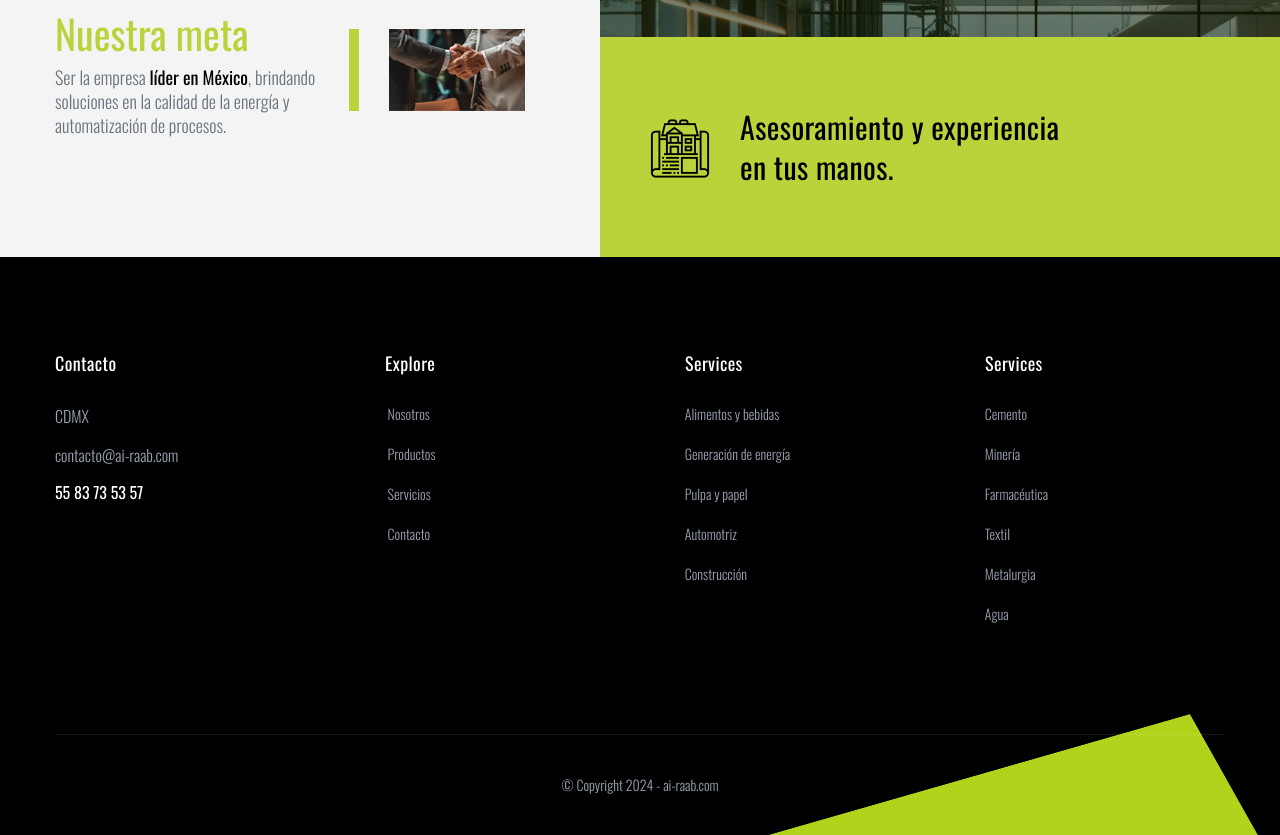
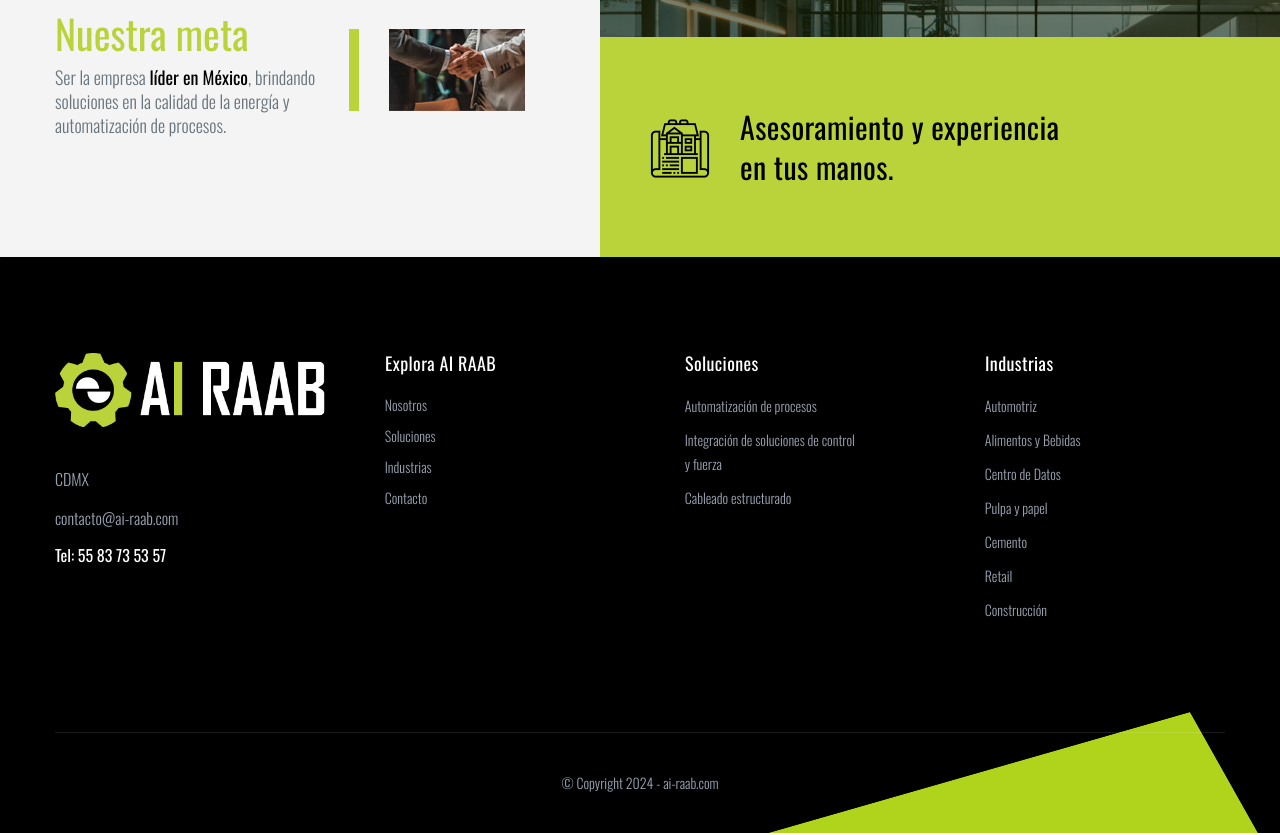
Before and after one commit to GenesisDigitalAurora/ai-raab, a plain HTML site: page about.html in a window 1280 px wide. Shown: the part 1190-2025 px from the top of the page. Drawn offline with nearby package versions, Linux system fonts and the light colour scheme.

Commit message:
Fix footer section

```diff
--- a/about.html
+++ b/about.html
@@ -8,7 +8,8 @@
     <meta http-equiv="x-ua-compatible" content="ie=edge">
 
     <title>AI RAAB: Líder en Automatización y Sistemas Eléctricos en México</title>
-    <meta name="description" content="AI RAAB se especializa en soluciones de automatización avanzada y sistemas eléctricos para industrias en México. Descubre cómo nuestra innovación y eficiencia pueden transformar tu negocio.">
+    <meta name="description"
+        content="AI RAAB se especializa en soluciones de automatización avanzada y sistemas eléctricos para industrias en México. Descubre cómo nuestra innovación y eficiencia pueden transformar tu negocio.">
 
     <meta name="viewport" content="width=device-width, initial-scale=1, shrink-to-fit=no">
 
@@ -98,7 +99,8 @@
                             </ul>
                         </div>
                         <div class="offcanvas_footer">
-                            <span><a href="mailto:contacto@ai-raab.com"><i class="fa fa-envelope-o"></i> contacto@ai-raab.com</a></span>
+                            <span><a href="mailto:contacto@ai-raab.com"><i class="fa fa-envelope-o"></i>
+                                    contacto@ai-raab.com</a></span>
                         </div>
                     </div>
                 </div>
@@ -117,7 +119,8 @@
                     <div class="col-lg-12">
                         <div class="header-top-items d-flex justify-content-between align-items-center">
                             <div class="logo">
-                                <a href="index.html"><img src="assets/images/AIRaab_MainLogo.jpg" alt="Equipo de ingeniería de AI RAAB trabajando en soluciones de automatización y sistemas eléctricos innovadores en México"></a>
+                                <a href="index.html"><img src="assets/images/AIRaab_MainLogo.jpg"
+                                        alt="Equipo de ingeniería de AI RAAB trabajando en soluciones de automatización y sistemas eléctricos innovadores en México"></a>
                             </div>
                             <div class="header-top-info d-none d-md-block">
                                 <ul>
@@ -134,7 +137,8 @@
                                     <li>
                                         <i class="fa-brands fa-whatsapp"></i>
                                         <span>Chatea con nosotros en</span>
-                                        <a style="text-decoration: underline;" target="_blank" href="https://wa.me/525610429488?text=Hola%2C%20me%20gustar%C3%ADa%20solicitar%20informaci%C3%B3n%20para%20cotizar%20una%20soluci%C3%B3n%20completa%20con%20AI%20RAAB">Whatsapp</a>
+                                        <a style="text-decoration: underline;" target="_blank"
+                                            href="https://wa.me/525610429488?text=Hola%2C%20me%20gustar%C3%ADa%20solicitar%20informaci%C3%B3n%20para%20cotizar%20una%20soluci%C3%B3n%20completa%20con%20AI%20RAAB">Whatsapp</a>
                                     </li>
                                 </ul>
                             </div>
@@ -171,7 +175,8 @@
                                 </div>
                             </div>
                             <div class="header-laguage d-flex align-items-center">
-                                <img src="assets/images/map-esp.png" alt="Equipo de ingeniería de AI RAAB trabajando en soluciones de automatización y sistemas eléctricos innovadores en México">
+                                <img src="assets/images/map-esp.png"
+                                    alt="Equipo de ingeniería de AI RAAB trabajando en soluciones de automatización y sistemas eléctricos innovadores en México">
                                 <select>
                                     <option value="1">Español</option>
                                     <option value="2">English</option>
@@ -224,33 +229,49 @@
                         <h3 class="title">Comprometidos con la Innovación y Eficiencia</h3>
                         <ul class="nav nav-pills" id="pills-tab" role="tablist">
                             <li class="nav-item" role="presentation">
-                            <a class="nav-link active" id="pills-home-tab" data-toggle="pill" href="#pills-home" role="tab" aria-controls="pills-home" aria-selected="true">Nuestra Misión</a>
+                                <a class="nav-link active" id="pills-home-tab" data-toggle="pill" href="#pills-home"
+                                    role="tab" aria-controls="pills-home" aria-selected="true">Nuestra Misión</a>
                             </li>
                             <li class="nav-item" role="presentation">
-                            <a class="nav-link" id="pills-profile-tab" data-toggle="pill" href="#pills-profile" role="tab" aria-controls="pills-profile" aria-selected="false">Nuestra Visión</a>
+                                <a class="nav-link" id="pills-profile-tab" data-toggle="pill" href="#pills-profile"
+                                    role="tab" aria-controls="pills-profile" aria-selected="false">Nuestra Visión</a>
                             </li>
                             <li class="nav-item" role="presentation">
-                            <a class="nav-link" id="pills-contact-tab" data-toggle="pill" href="#pills-contact" role="tab" aria-controls="pills-contact" aria-selected="false">Beneficios</a>
+                                <a class="nav-link" id="pills-contact-tab" data-toggle="pill" href="#pills-contact"
+                                    role="tab" aria-controls="pills-contact" aria-selected="false">Beneficios</a>
                             </li>
                         </ul>
                         <div class="tab-content" id="pills-tabContent">
-                        <div class="tab-pane fade show active" id="pills-home" role="tabpanel" aria-labelledby="pills-home-tab">
-                            <p class="color-AIRAAB-black">Liderar la transformación hacia sistemas de automatización y control más eficientes y sostenibles, mejorando la calidad y eficiencia energética en todas las industrias que servimos.</p>
+                            <div class="tab-pane fade show active" id="pills-home" role="tabpanel"
+                                aria-labelledby="pills-home-tab">
+                                <p class="color-AIRAAB-black">Liderar la transformación hacia sistemas de automatización
+                                    y control más eficientes y sostenibles, mejorando la calidad y eficiencia energética
+                                    en todas las industrias que servimos.</p>
                             </div>
-                        <div class="tab-pane fade" id="pills-profile" role="tabpanel" aria-labelledby="pills-profile-tab">
-                            <p class="color-AIRAAB-black">Ser reconocidos como la empresa líder en México en soluciones de automatización y sistemas eléctricos, innovando constantemente para estar a la vanguardia de la tecnología y la sostenibilidad.</p>
+                            <div class="tab-pane fade" id="pills-profile" role="tabpanel"
+                                aria-labelledby="pills-profile-tab">
+                                <p class="color-AIRAAB-black">Ser reconocidos como la empresa líder en México en
+                                    soluciones de automatización y sistemas eléctricos, innovando constantemente para
+                                    estar a la vanguardia de la tecnología y la sostenibilidad.</p>
                             </div>
-                        <div class="tab-pane fade" id="pills-contact" role="tabpanel" aria-labelledby="pills-contact-tab">
-                            <p class="color-AIRAAB-black">Ofrecemos beneficios tangibles, a través de nuestro equipo profesional que te ayudara a analizar cada una de tus necesidades, para proponerte una solucion integral , llevandote de la mano en su ejecucion, operación y mantenmiento con atencion 24/7 a nivel nacional.</p>
+                            <div class="tab-pane fade" id="pills-contact" role="tabpanel"
+                                aria-labelledby="pills-contact-tab">
+                                <p class="color-AIRAAB-black">Ofrecemos beneficios tangibles, a través de nuestro equipo
+                                    profesional que te ayudara a analizar cada una de tus necesidades, para proponerte
+                                    una solucion integral , llevandote de la mano en su ejecucion, operación y
+                                    mantenmiento con atencion 24/7 a nivel nacional.</p>
                             </div>
                         </div>
                         <div class="mission-contractors d-block d-sm-flex justify-content-between align-items-center">
                             <div class="item">
                                 <span>Nuestra meta</span>
-                            <p>Ser la empresa <b class="color-AIRAAB-black">líder en México</b>, brindando<br>soluciones en la calidad de la energía y <br>automatización de procesos.</p>
+                                <p>Ser la empresa <b class="color-AIRAAB-black">líder en México</b>,
+                                    brindando<br>soluciones en la calidad de la energía y <br>automatización de
+                                    procesos.</p>
                             </div>
                             <div class="thumb">
-                            <img src="assets/images/AIRaab_Nosotros_Deal.jpg" alt="Equipo de profesionales de AI RAAB">
+                                <img src="assets/images/AIRaab_Nosotros_Deal.jpg"
+                                    alt="Equipo de profesionales de AI RAAB">
                             </div>
                         </div>
                     </div>
@@ -275,8 +296,9 @@
                 <div class="row">
                     <div class="col-lg-3 col-md-6">
                         <div class="footer-widget mt-30">
-                            <div class="footer-title pb-30">
-                                <h4 class="title">Contacto</h4>
+                            <div class="footer-logo">
+                                <a href="index.html"><img src="assets/images/MainLogo_AIRaab_Blanco.png"
+                                        alt="Equipo de ingeniería de AI RAAB trabajando en soluciones de automatización y sistemas eléctricos innovadores en México"></a>
                             </div>
                             <div class="footer-about-content">
                                 <p>CDMX</p>
@@ -284,7 +306,7 @@
                                     <a href="mailto:contacto@ai-raab.com">contacto@ai-raab.com</a>
                                 </div>
                                 <div class="call">
-                                    <a href="tel:5583735357">55 83 73 53 57</a>
+                                    <a href="tel:5583735357">Tel: 55 83 73 53 57</a>
                                 </div>
                             </div>
                         </div>
@@ -292,13 +314,13 @@
                     <div class="col-lg-3 col-md-6 col-sm-6">
                         <div class="footer-widget mt-30 ml-30">
                             <div class="footer-title pb-20">
-                                <h4 class="title">Explore</h4>
+                                <h4 class="title">Explora AI RAAB</h4>
                             </div>
                             <div class="footer-about-list d-flex">
                                 <ul class="mr-70">
                                     <li><a href="about.html"><i class="fa fa-angle-right"></i> Nosotros</a></li>
-                                    <li><a href="products.html"><i class="fa fa-angle-right"></i> Productos</a></li>
-                                    <li><a href="services.html"><i class="fa fa-angle-right"></i> Servicios</a></li>
+                                    <li><a href="products.html"><i class="fa fa-angle-right"></i> Soluciones</a></li>
+                                    <li><a href="services.html"><i class="fa fa-angle-right"></i> Industrias</a></li>
                                     <li><a href="contact.html"><i class="fa fa-angle-right"></i> Contacto</a></li>
                                 </ul>
                             </div>
@@ -307,15 +329,19 @@
                     <div class="col-lg-3 col-md-6 col-sm-6">
                         <div class="footer-widget mt-30 ml-30">
                             <div class="footer-title pb-20">
-                                <h4 class="title">Services</h4>
+                                <h4 class="title">Soluciones</h4>
                             </div>
                             <div class="footer-about-list d-flex">
                                 <ul class="mr-70">
-                                    <li><a href="services.html"><i class="fa fa-angle-right"></i>Alimentos y bebidas</i></a></li>
-                                    <li><a href="services.html"><i class="fa fa-angle-right"></i>Generación de energía</i></a></li>
-                                    <li><a href="services.html"><i class="fa fa-angle-right"></i>Pulpa y papel</i></a></li>
-                                    <li><a href="services.html"><i class="fa fa-angle-right"></i>Automotriz </i></a></li>
-                                    <li><a href="services.html"><i class="fa fa-angle-right"></i>Construcción </i></a></li>
+                                    <li><a href="solutions.html"><i class="fa fa-angle-right"></i>
+                                            <p>Automatización de procesos</p></i>
+                                        </a></li>
+                                    <li><a href="solutions.html"><i class="fa fa-angle-right"></i>
+                                            <p>Integración de soluciones de control y fuerza</p></i>
+                                        </a></li>
+                                    <li><a href="solutions.html"><i class="fa fa-angle-right"></i>
+                                            <p>Cableado estructurado</p></i>
+                                        </a></li>
                                 </ul>
                             </div>
                         </div>
@@ -323,16 +349,31 @@
                     <div class="col-lg-3 col-md-6 col-sm-6">
                         <div class="footer-widget mt-30 ml-30">
                             <div class="footer-title pb-20">
-                                <h4 class="title">Services</h4>
+                                <h4 class="title">Industrias</h4>
                             </div>
                             <div class="footer-about-list d-flex">
                                 <ul class="mr-70">
-                                    <li><a href="services.html"><i class="fa fa-angle-right"></i>Cemento </i></a></li>
-                                    <li><a href="services.html"><i class="fa fa-angle-right"></i>Minería </i></a></li>
-                                    <li><a href="services.html"><i class="fa fa-angle-right"></i>Farmacéutica </i></a></li>
-                                    <li><a href="services.html"><i class="fa fa-angle-right"></i>Textil</i></a></li>
-                                    <li><a href="services.html"><i class="fa fa-angle-right"></i>Metalurgia </i></a></li>
-                                    <li><a href="services.html"><i class="fa fa-angle-right"></i>Agua</i></a></li>
+                                    <li><a href="services.html"><i class="fa fa-angle-right"></i>
+                                            <p>Automotriz </p></i>
+                                        </a></li>
+                                    <li><a href="services.html"><i class="fa fa-angle-right"></i>
+                                            <p>Alimentos y Bebidas </p></i>
+                                        </a></li>
+                                    <li><a href="services.html"><i class="fa fa-angle-right"></i>
+                                            <p>Centro de Datos </p></i>
+                                        </a></li>
+                                    <li><a href="services.html"><i class="fa fa-angle-right"></i>
+                                            <p>Pulpa y papel </p></i>
+                                        </a></li>
+                                    <li><a href="services.html"><i class="fa fa-angle-right"></i>
+                                            <p>Cemento</p></i>
+                                        </a></li>
+                                    <li><a href="services.html"><i class="fa fa-angle-right"></i>
+                                            <p>Retail </p></i>
+                                        </a></li>
+                                    <li><a href="services.html"><i class="fa fa-angle-right"></i>
+                                            <p>Construcción</p></i>
+                                        </a></li>
                                 </ul>
                             </div>
                         </div>
@@ -344,10 +385,12 @@
             </div>
         </div>
         <div class="footer-shape-1">
-            <img src="assets/images/shape/shape-5.png" alt="Equipo de ingeniería de AI RAAB trabajando en soluciones de automatización y sistemas eléctricos innovadores en México">
+            <img src="assets/images/shape/shape-5.png"
+                alt="Equipo de ingeniería de AI RAAB trabajando en soluciones de automatización y sistemas eléctricos innovadores en México">
         </div>
         <div class="footer-shape-2  animated wow fadeInLeft" data-wow-duration="1500ms" data-wow-delay="0ms">
-            <img src="assets/images/shape/shape-6.png" alt="Equipo de ingeniería de AI RAAB trabajando en soluciones de automatización y sistemas eléctricos innovadores en México">
+            <img src="assets/images/shape/shape-6.png"
+                alt="Equipo de ingeniería de AI RAAB trabajando en soluciones de automatización y sistemas eléctricos innovadores en México">
         </div>
     </footer>
 
@@ -371,9 +414,11 @@
 
     <!--====== Whatsapp Contact Start ======-->
     <div class="go-whatapp-app">
-        <a target="_blank" href="https://wa.me/525610429488?text=Hola%2C%20me%20gustar%C3%ADa%20solicitar%20informaci%C3%B3n%20para%20cotizar%20una%20soluci%C3%B3n%20completa%20con%20AI%20RAAB">
+        <a target="_blank"
+            href="https://wa.me/525610429488?text=Hola%2C%20me%20gustar%C3%ADa%20solicitar%20informaci%C3%B3n%20para%20cotizar%20una%20soluci%C3%B3n%20completa%20con%20AI%20RAAB">
             <p>Chatea con nosotros</p>
-            <img src="assets/images/AI_Raab_WhatsApp_icon.png" alt="Equipo de ingeniería de AI RAAB trabajando en soluciones de automatización y sistemas eléctricos innovadores en México">
+            <img src="assets/images/AI_Raab_WhatsApp_icon.png"
+                alt="Equipo de ingeniería de AI RAAB trabajando en soluciones de automatización y sistemas eléctricos innovadores en México">
         </a>
     </div>
     <!--====== Whatsapp Contact End ======-->
```
Also changed, not shown: contact.html (+18 -19 lines), index.html (+17 -18 lines), services.html (+70 -35 lines), solutions.html (+57 -28 lines), assets/css/style.css, assets/images/MainLogo_AIRaab_Blanco.png (added). Lines whose indentation alone changed are shown as unchanged.
